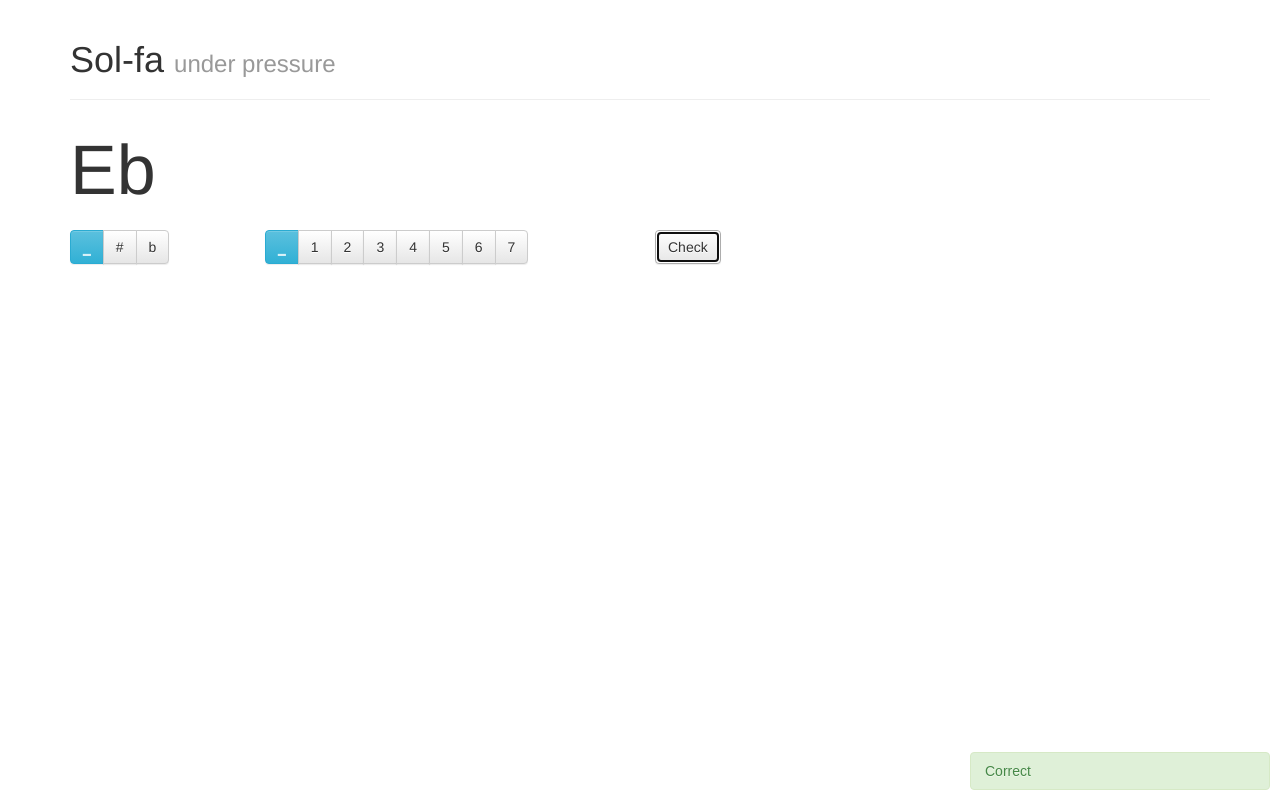
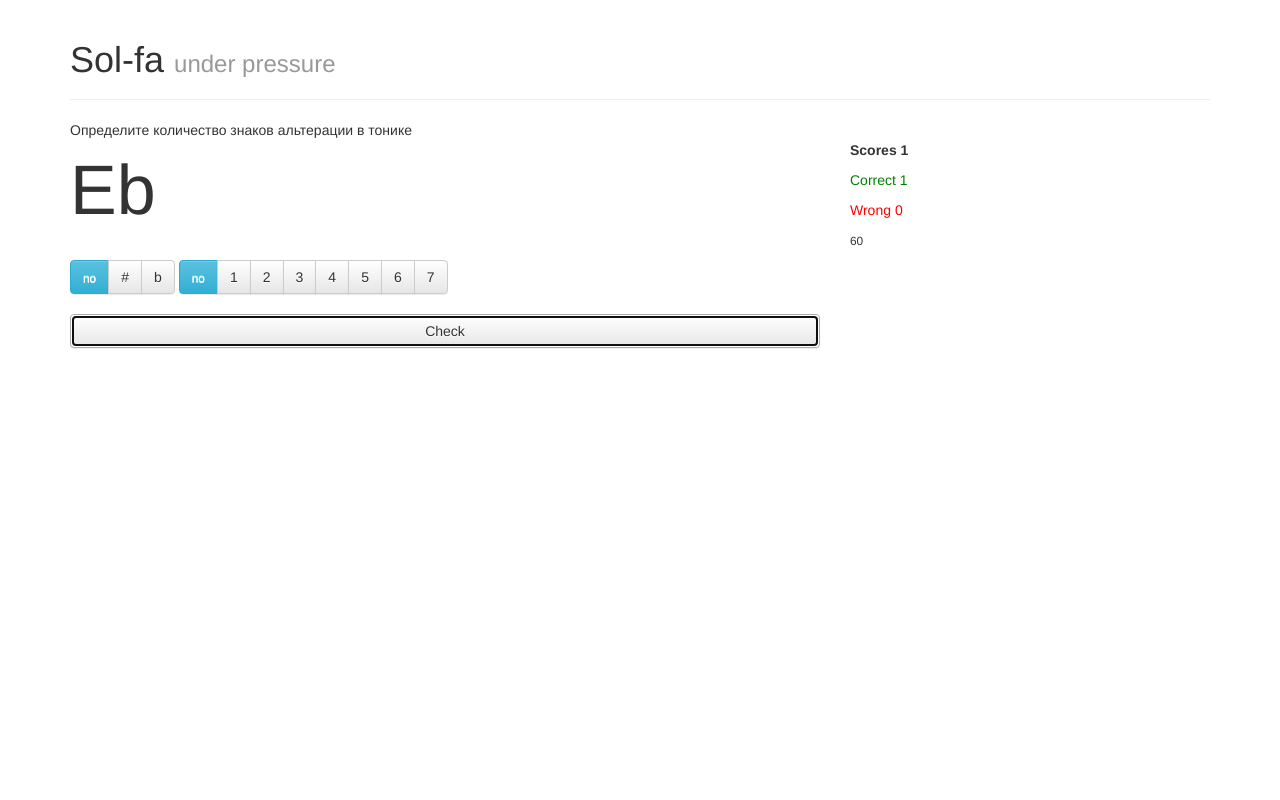
Before and after one commit to abyr/sol-fa, a website: page index.html in a window 1280 px wide. Both pictures are taken after a click on the button "Check". Drawn offline with Linux system fonts and the light colour scheme.

Commit message:
scores, timer

```diff
--- a/css/notes.css
+++ b/css/notes.css
@@ -2,3 +2,10 @@
     display: inline-block;
     font-size: 5em;
 }
+.alertify-logs {
+    top: 10px;
+    right: 10px;
+}
+.hidden { display: none; }
+.correct { color: green; }
+.wrong { color: red; }
--- a/index.html
+++ b/index.html
@@ -7,34 +7,51 @@
     <link rel="stylesheet" href="lib/bootstrap/dist/css/bootstrap.min.css">
     <link rel="stylesheet" href="lib/bootstrap/dist/css/bootstrap-theme.min.css">
     <link rel="stylesheet" href="lib/alertify/themes/alertify.core.css">
-    <link rel="stylesheet" href="lib/alertify/themes/alertify.bootstrap.css">
+    <link rel="stylesheet" href="lib/alertify/themes/alertify.default.css">
     <link rel="stylesheet" href="css/notes.css">
 </head>
 <body>
 
 <div class="container">
-
     <div class="page-header">
       <h1>Sol-fa <small>under pressure</small></h1>
     </div>
 
-    <div class="b-notes">
-        <p class="b-note">
-            <span class="mus">...</span>
+    <div>
+        Определите количество знаков альтерации в тонике
+    </div>
+
+    <div class="b-signs">
+        <div class="row b-notes">
+            <div class="col-md-8 b-note">
+                <span class="mus">
+                    ...
+                </span>
+                <span class='text'></span>
+            </div>
+            <div class="col-md-4">
+                <p><b>Scores <span class="scores">0</span></b></p>
+                <p class="correct">Correct <span class="correctCount">0</span></p>
+                <p class="wrong">Wrong <span class="wrongCount">0</span></p>
+                <p class="timer">
+                    <small class="time">--</small>
                 </p>
             </div>
+        </div>
 
-    <div class="row b-signs">
-        <div class="col-md-2">
+        <div class="row">
+            <div class="col-md-8">
                 <div class="btn-group b-sign-type">
-                <button type="button" data-value='' class="btn btn-default btn-info">_</button>
+                    <button type="button" data-value='' class="btn btn-default btn-info">
+                        <small>no</small>
+                    </button>
                     <button type="button" data-value='#' class="btn btn-default">#</button>
                     <button type="button" data-value='b' class="btn btn-default">b</button>
                 </div>
-        </div>
-        <div class="col-md-4 b-signs">
                 <div class="btn-group b-signs-count">
-                <button type="button" data-value='0' class="btn btn-default btn-info">_</button>
+                    <button type="button" data-value='0' class="btn btn-default btn-info">
+                        <small>no</small>
+                    </button>
                     <button type="button" data-value='1' class="btn btn-default">1</button>
                     <button type="button" data-value='2' class="btn btn-default">2</button>
                     <button type="button" data-value='3' class="btn btn-default">3</button>
@@ -43,12 +60,19 @@
                     <button type="button" data-value='6' class="btn btn-default">6</button>
                     <button type="button" data-value='7' class="btn btn-default">7</button>
                 </div>
+                <br/><br/>
+                <div>
+                    <button type="button" class="btn btn-default btn-block check_tonic">Check</button>
+                </div>
+            </div>
+            <div class="col-md-4 b-signs">
+
             </div>
             <div class="col-md-6">
-            <button type="button" class="btn btn-default check_tonic">Check</button>
+
             </div>
         </div>
-
+    </div>
 </div>
 
 <script src="lib/jquery/jquery.min.js"></script>
--- a/js/layout.js
+++ b/js/layout.js
@@ -7,6 +7,16 @@ $(function () {
 
         this.tonic = false;
         this.tonics = [];
+
+        this.correctCount = 0;
+        this.wrongCount = 0;
+        this.scores = 0;
+
+        this.timeLimit = 60;
+        this.timeLeft = this.timeLimit;
+        this.timer = false;
+
+        alertify.set({ delay: 2000 });
 
         var _this = this;
 
@@ -20,32 +30,51 @@ $(function () {
             $(this).addClass('btn-info');
         });
 
+        $('.btn-info').click(function(){
+            $('.b-sign-type .btn').removeClass('btn-info');
+            $('.b-signs-count .btn').removeClass('btn-info');
+            $('.b-sign-type .btn:first').addClass('btn-info');
+            $('.b-signs-count .btn:first').addClass('btn-info');
+        });
+
         $('.check_tonic').click(function() {
-            var correct = true;
-            var sign = $('.b-sign-type .btn-info').data('value')
-            if (_this.tonic.sign !== sign) {
-                correct = false;
-            }
-            var count = $('.b-signs-count .btn-info').data('value');
-            if (_this.tonic.signs !== count) {
-                correct = false;
-            }
-            if (correct) {
-                alertify.success('Correct');
-                _this.generateNote();
-                _this.drawNote();
-            } else {
-                alertify.error('Wrong');
-            }
+            _this.checkAnswer();
         });
 
         this.notes = new window.Notes();
 
-        this.generateNote('C');
-
-        this.drawNote();
+        // manual start
+        alertify.log('Guess signs');
+        alertify.success('Start!');
+        this.nextQuestion('C');
 
     };
+
+    Layout.prototype.startTimer = function() {
+        var _this = this;
+        if (this.timer) {
+            $('.time').removeClass('wrong');
+            clearInterval(_this.timer);
+            this.timeLeft = this.timeLimit;
+        }
+        $('.time').text(this.timeLimit);
+        this.timer = setInterval(function() {
+            _this.timeLeft = _this.timeLeft-1;
+            if (_this.timeLeft <= 0) {
+                _this.timeOut();
+            }
+            _this.updateTimer();
+        }, 1000);
+    }
+
+    Layout.prototype.updateTimer = function() {
+        $('.time').text(this.timeLeft);
+    }
+    Layout.prototype.timeOut = function() {
+        clearInterval(this.timer);
+        $('.time').addClass('wrong').text('0');
+        this.onTimeOut();
+    }
 
     Layout.prototype.generateNote = function(alias) {
         var tonics = this.notes.getTonic(alias);
@@ -64,6 +93,60 @@ $(function () {
         $('.b-note .mus').text(this.tonic.alias);
     }
 
+    Layout.prototype.updateScores = function() {
+        $('.correctCount').text(this.correctCount);
+        $('.wrongCount').text(this.wrongCount);
+        $('.scores').text(this.scores);
+    }
+
+    Layout.prototype.onCorrect = function() {
+        alertify.success('Correct');
+        this.scores++;
+        this.correctCount++;
+        this.nextQuestion();
+    }
+
+    Layout.prototype.onWrong = function() {
+        alertify.error('Wrong');
+        this.scores--;
+        this.wrongCount++;
+        this.updateScores();
+    }
+
+    Layout.prototype.onTimeOut = function() {
+        alertify.error('Time out!');
+        this.scores--;
+        this.nextQuestion();
+    }
+
+    Layout.prototype.nextQuestion = function(alias) {
+        var _this = this;
+        this.updateScores();
+        setTimeout(function(){
+            _this.generateNote(alias);
+            _this.drawNote();
+            _this.startTimer();
+        }, 2000);
+    }
+
+    Layout.prototype.checkAnswer = function() {
+        var _this = this;
+        var correct = true;
+        var sign = $('.b-sign-type .btn-info').data('value')
+        if (_this.tonic.sign !== sign) {
+            correct = false;
+        }
+        var count = $('.b-signs-count .btn-info').data('value');
+        if (_this.tonic.signs !== count) {
+            correct = false;
+        }
+        if (correct) {
+            _this.onCorrect();
+        } else {
+            _this.onWrong();
+        }
+    }
+
     layout = new Layout();
 
 });
```
Also changed, not shown: dev.html (+37 -13 lines). Lines whose indentation alone changed are shown as unchanged.
